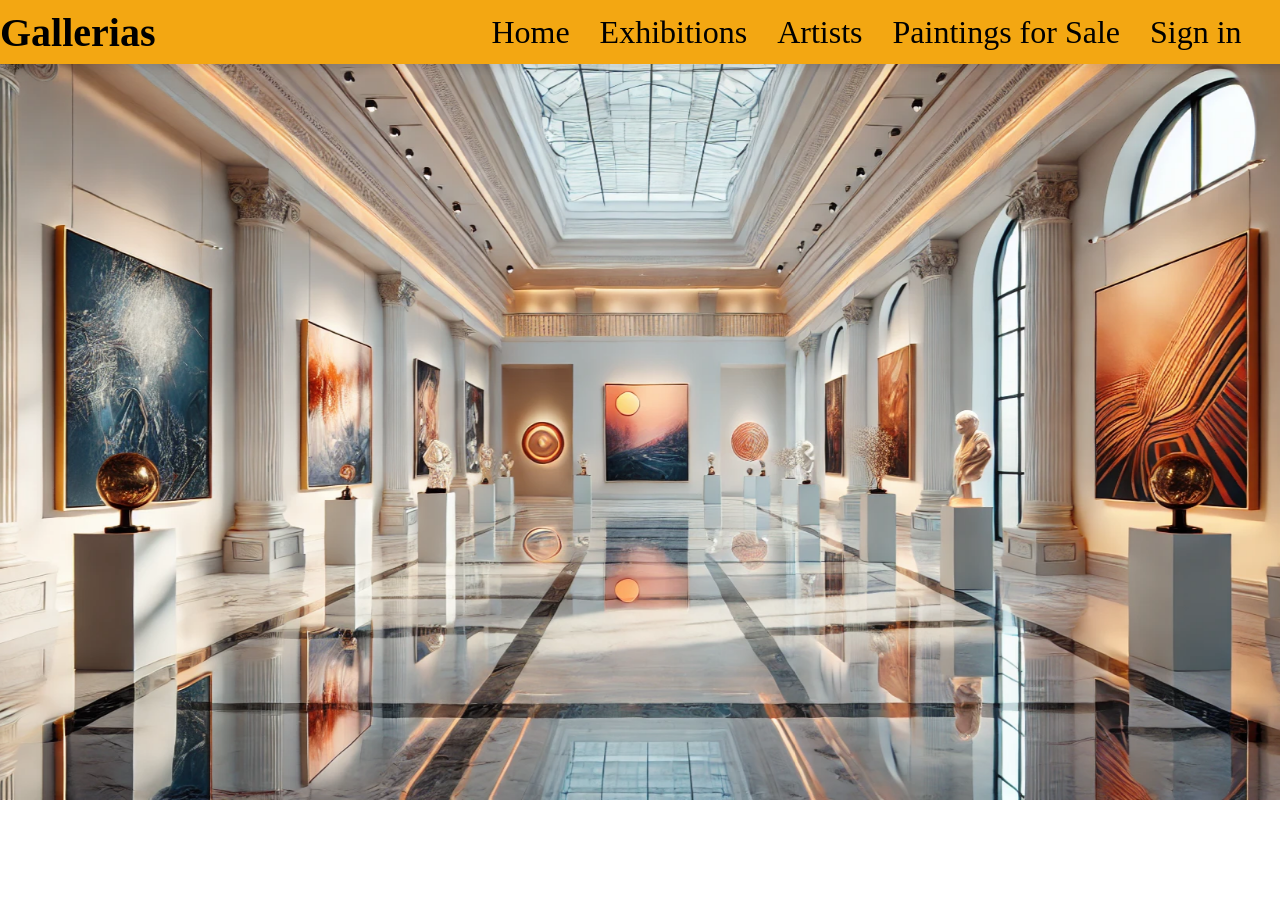
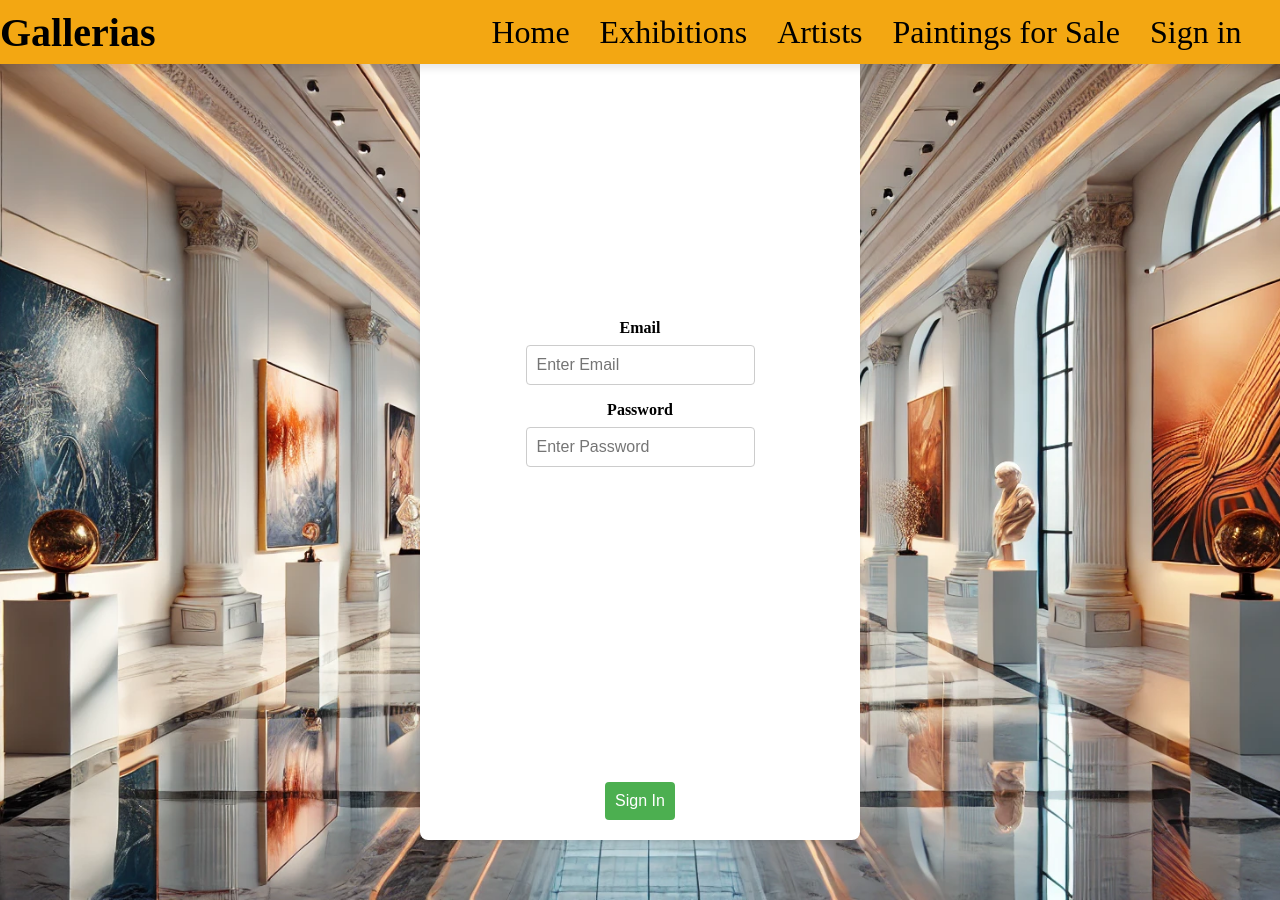
Before and after one commit to weirdball7/Gallerias, a React (Vite) app in the folder Gallerias/: page /Gallerias/signin in a window 1280 px wide. Before the commit the page ends 800 px from the top, so only its background shows below. Built offline with nearby package versions, Linux system fonts and the light colour scheme; a web font is replaced by a local one.

Commit message:
added signin form

```diff
--- a/Gallerias/src/App.jsx
+++ b/Gallerias/src/App.jsx
@@ -6,17 +6,16 @@ import Footer from './footer';
 import Artists from './pages/Artists';
 import SigninSignup from './pages/SigninSignup';
 
-
 function App() {
   return (
-    <Router basename='/Gallerias'>
+    <Router basename="/Gallerias">
       <Header />
       <Routes>
         <Route path="/" element={<Main />} />
         <Route path="/exhibitions" element={<div>Exhibitions</div>} />
         <Route path="/artists" element={<Artists />} />
         <Route path="/paintings" element={<div>Paintings for Sale</div>} />
-        <Route path="/Signin" element={<SigninSignup />} />
+        <Route path="/signin" element={<SigninSignup />} />
       </Routes>
       <Footer />
     </Router>
--- /dev/null
+++ b/Gallerias/src/SigninSignup.css
@@ -0,0 +1,72 @@
+/* SigninSignup.css */
+.signin-container {
+    background-image: ur('../public/Login-background.jpg');
+    background-size: cover; /* Ensures the image covers the entire background */
+    background-position: center; /* Centers the image in the viewport */
+    background-repeat: no-repeat; /* Prevents the image from repeating */
+    background-attachment: fixed;
+    width: 50%;
+    display: flex;
+    justify-content: center;
+    align-items: center;
+    /* height: 20%; */
+    /* background-color: #f5f5f5; */
+  }
+
+  .signin-form {
+    background: white;
+    padding: 20px;
+    border-radius: 8px;
+    box-shadow: 0 2px 4px rgba(0, 0, 0, 0.1);
+    width: 100%;
+    height: 800px;
+    max-width: 400px;
+  }
+
+  .form-container {
+    display: flex;
+    flex-direction: column;
+  }
+
+  .form-container label {
+    margin-bottom: 8px;
+    font-weight: bold;
+  }
+
+  .form-container input {
+    padding: 10px;
+    margin-bottom: 16px;
+    border: 1px solid #ccc;
+    border-radius: 4px;
+    font-size: 16px;
+  }
+
+  .signin-button {
+    padding: 10px;
+    background-color: #4CAF50;
+    color: white;
+    border: none;
+    border-radius: 4px;
+    font-size: 16px;
+    cursor: pointer;
+  }
+
+  .signin-button:hover {
+    background-color: #45a049;
+  }
+
+  /* Responsive design */
+  @media (max-width: 600px) {
+    .signin-form {
+      padding: 15px;
+      max-width: 100%;
+    }
+
+    .form-container input {
+      font-size: 14px;
+    }
+
+    .signin-button {
+      font-size: 14px;
+    }
+  }
--- a/Gallerias/src/header.jsx
+++ b/Gallerias/src/header.jsx
@@ -19,7 +19,7 @@ function Header() {
             <li><Link to="/exhibitions">Exhibitions</Link></li>
             <li><Link to="/artists">Artists</Link></li>
             <li><Link to="/paintings">Paintings for Sale</Link></li>
-            <li><Link to="/Signin">Sign in</Link></li>
+            <li><Link to="/signin">Sign in</Link></li> {/* Ensure the path is in lowercase */}
           </ul>
           <div className="hamburger" onClick={toggleMenu}>
             <div />
@@ -32,7 +32,7 @@ function Header() {
               <li><Link to="/exhibitions" onClick={toggleMenu}>Exhibitions</Link></li>
               <li><Link to="/artists" onClick={toggleMenu}>Artists</Link></li>
               <li><Link to="/paintings" onClick={toggleMenu}>Paintings for Sale</Link></li>
-              <li><Link to="/Signin" onClick={toggleMenu}>Sign in</Link></li>
+              <li><Link to="/signin" onClick={toggleMenu}>Sign in</Link></li> {/* Ensure the path is in lowercase */}
             </ul>
           </div>
         </nav>
--- a/Gallerias/src/index.css
+++ b/Gallerias/src/index.css
@@ -320,6 +320,54 @@ footer.fade-in {
   }
 }
 
+.form-container {
+  width: 100%;
+  height: 100vh;
+  display: flex;
+  /* flex-direction: column; */
+  justify-content: center;
+  align-items: center;
+  padding: var(--padding);
+}
+
+.login-container {
+  height: 50%;
+  width: 50%;
+  display: flex;
+  flex-direction: column;
+  justify-content: space-between;
+  align-items: center;
+  max-width: 500px;
+  background-color: var(--bg-color);
+  padding: var(--padding);
+  border-radius: 10px;
+  box-shadow: 0 4px 8px rgba(0, 0, 0, 0.1);
+  opacity: 0;
+  animation: fadeIn 1s ease-in-out forwards;
+}
+
+  form{
+    background-image: url(../public/Login-background.jpg);
+    background-size: cover; /* Ensures the image covers the entire background */
+    background-position: center; /* Centers the image in the viewport */
+    background-repeat: no-repeat; /* Prevents the image from repeating */
+    background-attachment: fixed;
+    height: 50%;
+    width: 50%;
+    display: flex;
+    flex-direction: column;
+    justify-content: center;
+    align-items: center;
+    max-width: 500px;
+    background-color: var(--bg-color);
+    padding: var(--padding);
+    border-radius: 10px;
+    box-shadow: 0 4px 8px rgba(0, 0, 0, 0.1);
+    opacity: 0;
+    animation: fadeIn 1s ease-in-out forwards;
+
+  }
+
 /* Media Queries for Mobile Responsiveness */
 @media (max-width: 768px) {
   :root {
--- a/Gallerias/src/mainSection.jsx
+++ b/Gallerias/src/mainSection.jsx
@@ -1,8 +1,7 @@
-import React, {useEffect} from 'react';
-
+import React, { useEffect } from 'react';
+import './index.css'; // Ensure this path is correct
 
 function Main() {
-
   useEffect(() => {
     const observer = new IntersectionObserver((entries) => {
       entries.forEach(entry => {
@@ -27,7 +26,6 @@ function Main() {
       });
     };
   }, []);
-
 
   return (
     <main>
--- a/Gallerias/src/pages/SigninSignup.jsx
+++ b/Gallerias/src/pages/SigninSignup.jsx
@@ -1,11 +1,21 @@
 import React from 'react';
+import '../SigninSignup.css';
 
 function SigninSignup() {
-    return (
-        <div>
+  return (
+    <div className="signin-container">
+      <form className="signin-form">
+        <div className="form-container">
+          <label htmlFor="email">Email</label>
+          <input type="email" id="email" placeholder="Enter Email" />
 
+          <label htmlFor="password">Password</label>
+          <input type="password" id="password" placeholder="Enter Password" />
         </div>
-    );
+        <button type="submit" className="signin-button">Sign In</button>
+      </form>
+    </div>
+  );
 }
 
 export default SigninSignup;
```
Also changed, not shown: Gallerias/public/Login-background.jpg (added), Gallerias/public/SignupBackground.jpg (added).
